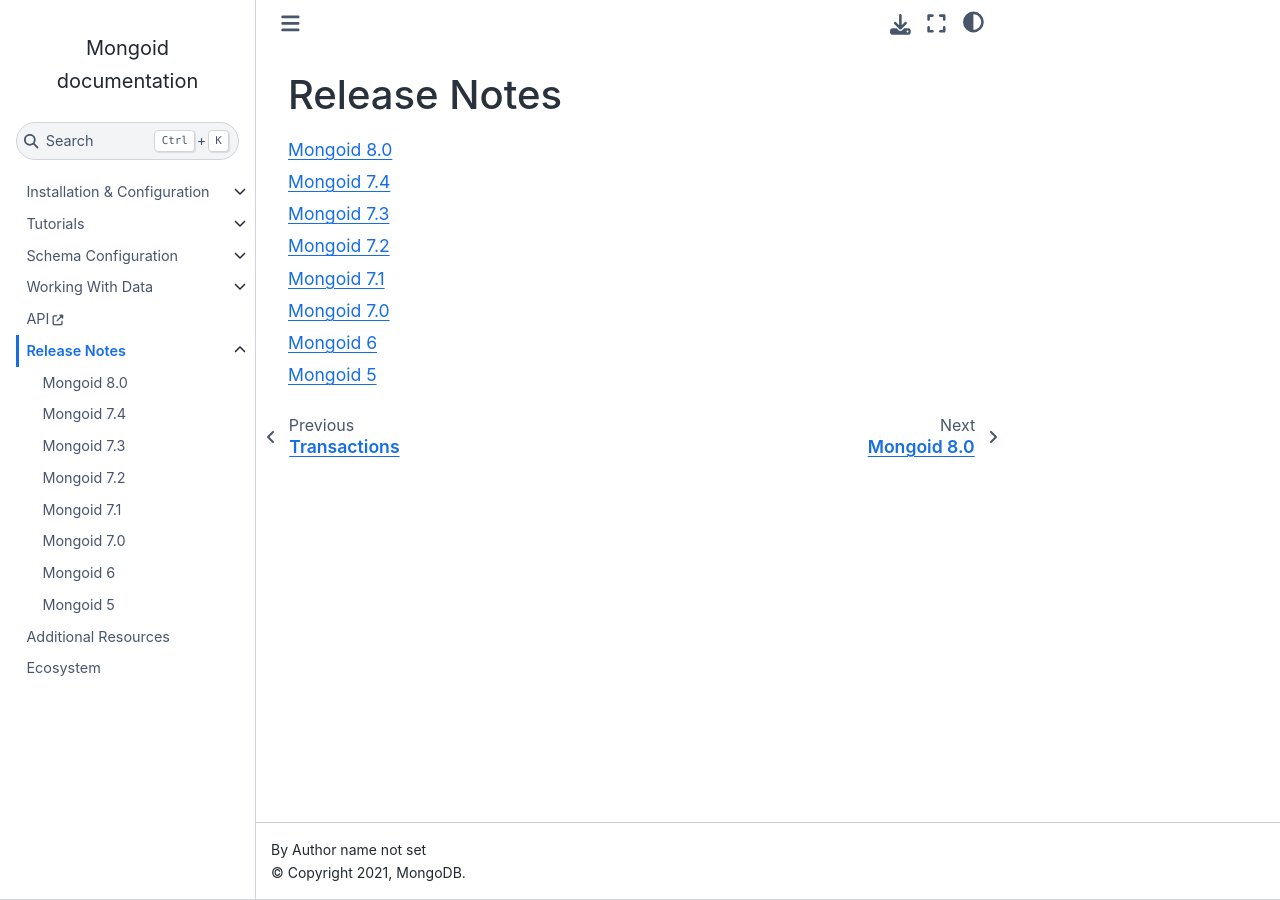
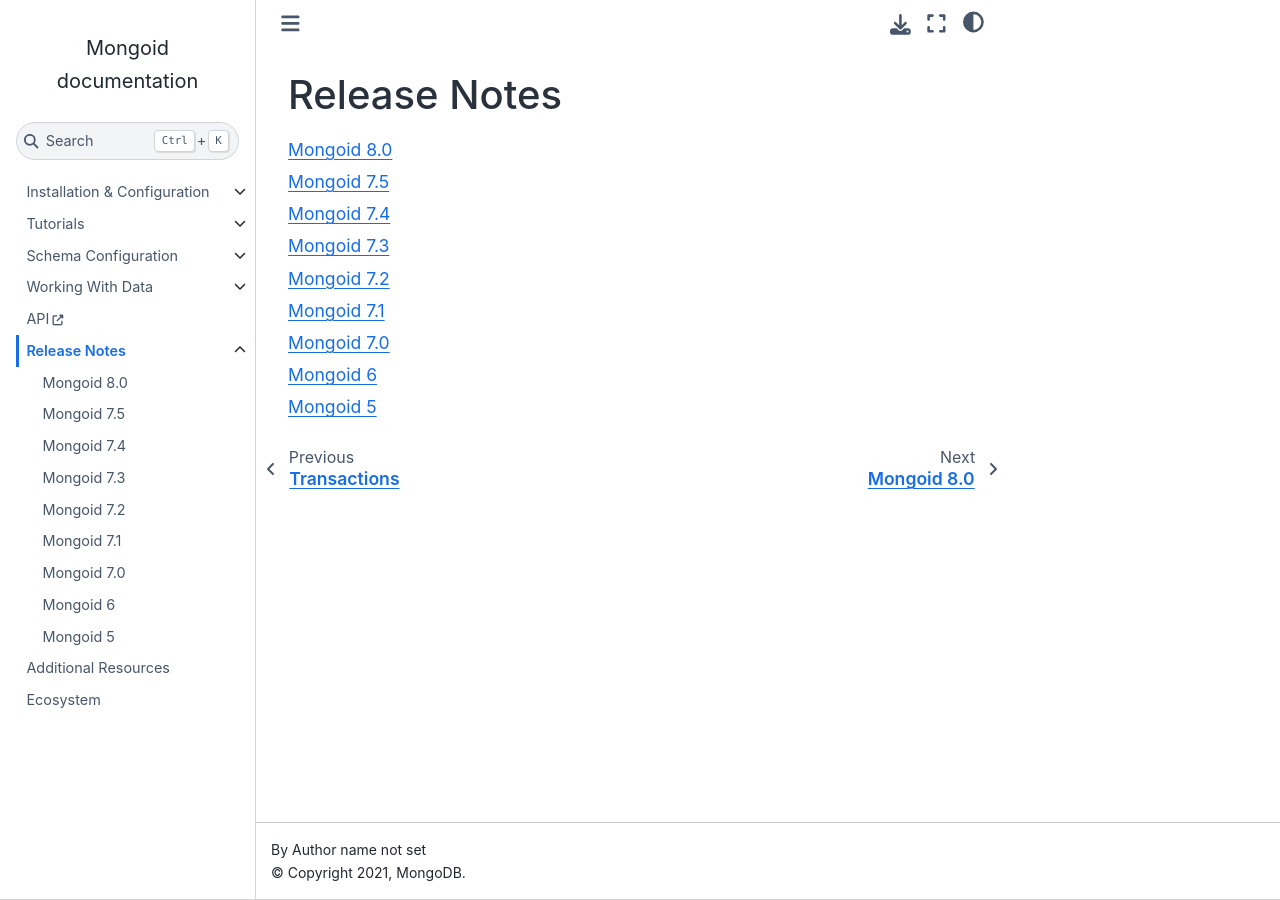
Before and after one commit to i80and/docs-mongoid, a Sphinx documentation site: the page built from docs/release-notes.txt, in a window 1280 px wide. Built offline with Sphinx 7.4.7 and the Sphinx Book theme 1.1.4, drawn with Linux system fonts in a browser that asks for light colours.

Commit message:
Add Mongoid 7.5 to release notes TOC

```diff
--- a/docs/release-notes.txt
+++ b/docs/release-notes.txt
@@ -10,6 +10,7 @@ Release Notes
   :titlesonly:
 
   release-notes/mongoid-8.0
+  release-notes/mongoid-7.5
   release-notes/mongoid-7.4
   release-notes/mongoid-7.3
   release-notes/mongoid-7.2
```
